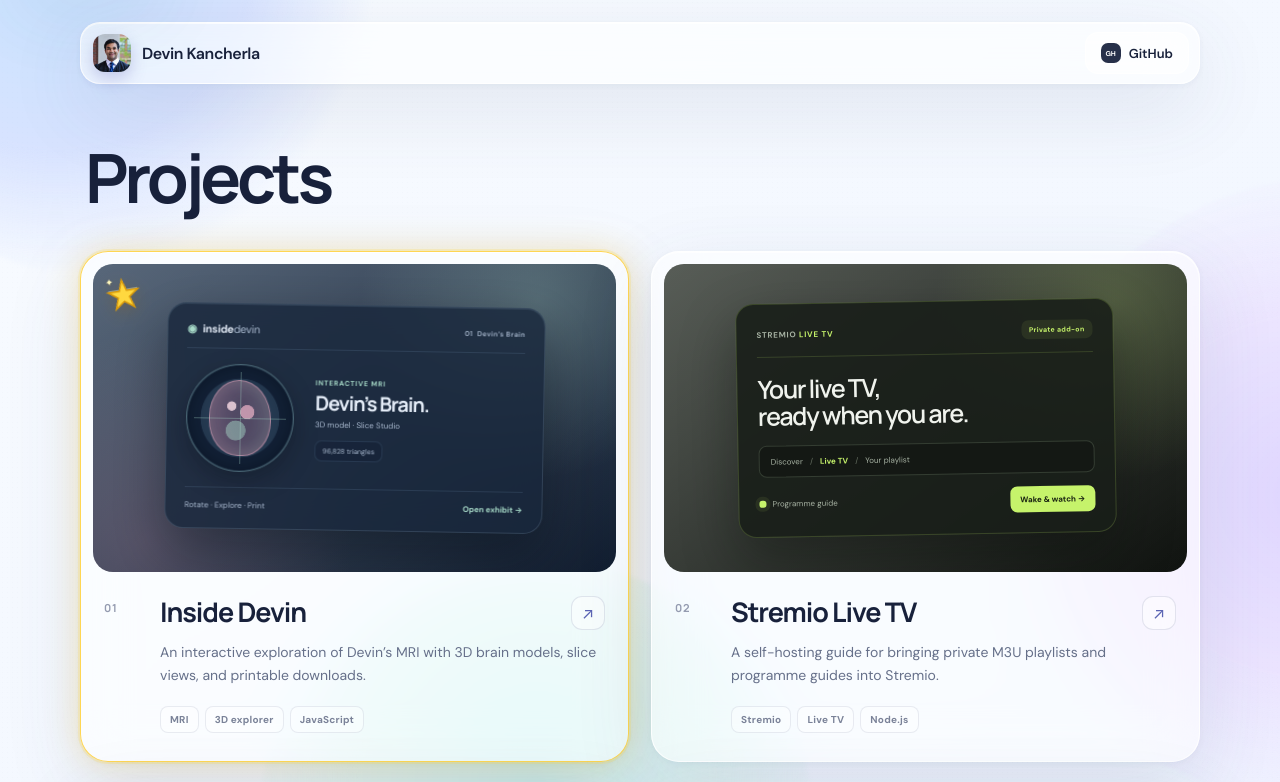
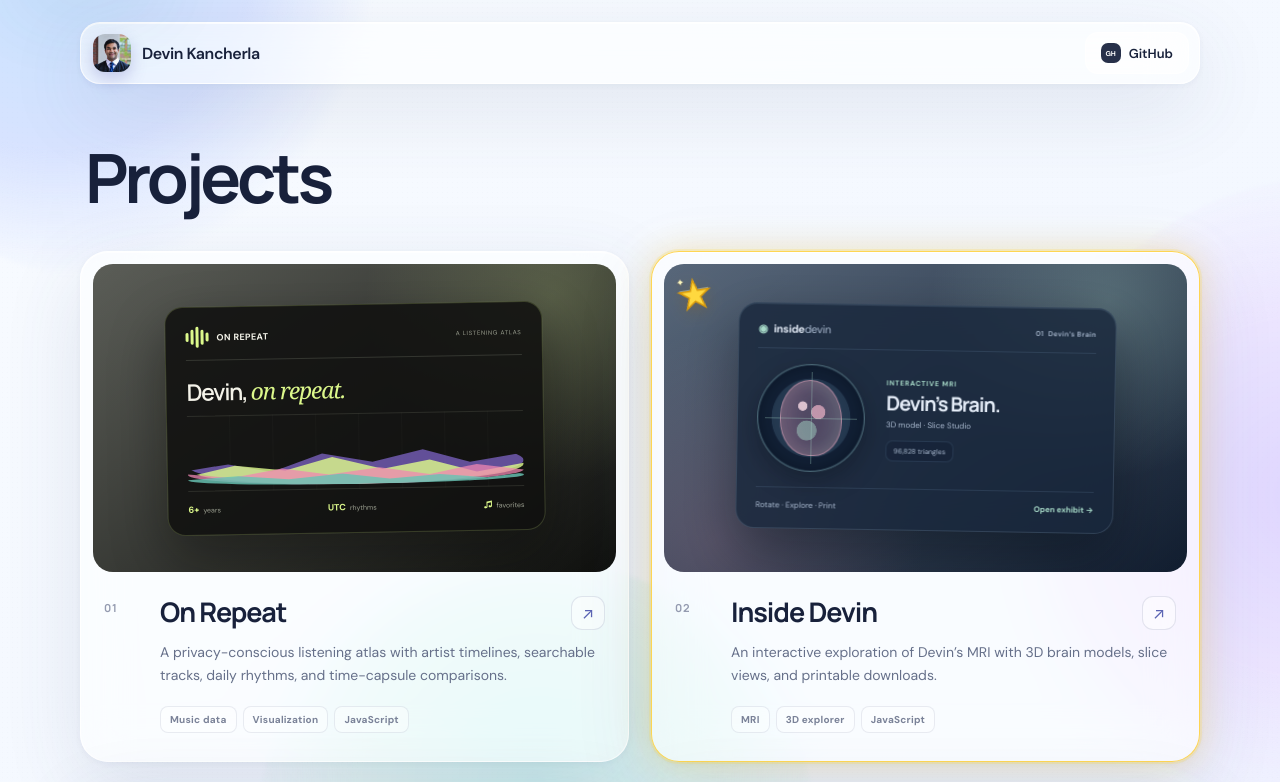
Before and after one commit to dev1niscool/dev1niscool.github.io, a plain HTML site: page index.html in a window 1280 px wide. Shown: the top 782 px of the page. Drawn offline with Linux system fonts and the light colour scheme.

Commit message:
Add On Repeat listening atlas

```diff
--- a/index.html
+++ b/index.html
@@ -72,6 +72,38 @@
         </div>
 
         <div class="project-grid">
+          <article class="project-card glass reveal-card">
+            <a
+              class="project-preview preview-spotify"
+              href="https://dev1niscool.github.io/spotify-atlas/"
+              target="_blank"
+              rel="noreferrer"
+              aria-label="Open On Repeat listening atlas"
+            >
+              <div class="spotify-panel" aria-hidden="true">
+                <div class="spotify-head">
+                  <span class="spotify-mark"><i></i><i></i><i></i><i></i><i></i></span>
+                  <b>ON REPEAT</b>
+                  <small>A LISTENING ATLAS</small>
+                </div>
+                <div class="spotify-title">Devin, <em>on repeat.</em></div>
+                <div class="spotify-river"><span></span><span></span><span></span><span></span></div>
+                <div class="spotify-stats"><span><b>6+</b> years</span><span><b>UTC</b> rhythms</span><span><b>♫</b> favorites</span></div>
+              </div>
+            </a>
+            <div class="project-info">
+              <div class="project-number">01</div>
+              <div class="project-copy">
+                <div class="project-title-line">
+                  <h3>On Repeat</h3>
+                  <a class="arrow-link" href="https://dev1niscool.github.io/spotify-atlas/" target="_blank" rel="noreferrer" aria-label="Visit On Repeat listening atlas">↗</a>
+                </div>
+                <p>A privacy-conscious listening atlas with artist timelines, searchable tracks, daily rhythms, and time-capsule comparisons.</p>
+                <div class="tag-list"><span>Music data</span><span>Visualization</span><span>JavaScript</span></div>
+              </div>
+            </div>
+          </article>
+
           <article class="project-card project-favorite glass reveal-card">
             <span class="favorite-star" aria-label="Favorite project" title="Favorite project"><span aria-hidden="true">★</span></span>
             <a
@@ -96,7 +128,7 @@
               </div>
             </a>
             <div class="project-info">
-              <div class="project-number">01</div>
+              <div class="project-number">02</div>
               <div class="project-copy">
                 <div class="project-title-line">
                   <h3>Inside Devin</h3>
@@ -127,7 +159,7 @@
               </div>
             </a>
             <div class="project-info">
-              <div class="project-number">02</div>
+              <div class="project-number">03</div>
               <div class="project-copy">
                 <div class="project-title-line">
                   <h3>Stremio Live TV</h3>
@@ -157,7 +189,7 @@
               </div>
             </a>
             <div class="project-info">
-              <div class="project-number">03</div>
+              <div class="project-number">04</div>
               <div class="project-copy">
                 <div class="project-title-line">
                   <h3>Clearpage</h3>
@@ -186,7 +218,7 @@
               </div>
             </a>
             <div class="project-info">
-              <div class="project-number">04</div>
+              <div class="project-number">05</div>
               <div class="project-copy">
                 <div class="project-title-line">
                   <h3>Inde — News Tracker</h3>
@@ -225,7 +257,7 @@
               </div>
             </a>
             <div class="project-info">
-              <div class="project-number">05</div>
+              <div class="project-number">06</div>
               <div class="project-copy">
                 <div class="project-title-line">
                   <h3>M3U Playlist Scanner</h3>
@@ -265,7 +297,7 @@
               </div>
             </a>
             <div class="project-info">
-              <div class="project-number">06</div>
+              <div class="project-number">07</div>
               <div class="project-copy">
                 <div class="project-title-line">
                   <h3>Autonomic Pharmacology Lab</h3>
@@ -300,7 +332,7 @@
               </div>
             </a>
             <div class="project-info">
-              <div class="project-number">07</div>
+              <div class="project-number">08</div>
               <div class="project-copy">
                 <div class="project-title-line">
                   <h3>Market Signals</h3>
@@ -335,7 +367,7 @@
               </div>
             </a>
             <div class="project-info">
-              <div class="project-number">08</div>
+              <div class="project-number">09</div>
               <div class="project-copy">
                 <div class="project-title-line">
                   <h3>GLP-1 Concentration Plotter</h3>
@@ -364,7 +396,7 @@
               </div>
             </a>
             <div class="project-info">
-              <div class="project-number">09</div>
+              <div class="project-number">10</div>
               <div class="project-copy">
                 <div class="project-title-line">
                   <h3>FanterFootbah Treasurer</h3>
@@ -391,7 +423,7 @@
               </div>
             </a>
             <div class="project-info">
-              <div class="project-number">10</div>
+              <div class="project-number">11</div>
               <div class="project-copy">
                 <div class="project-title-line">
                   <h3>IDR Arbitration Tool</h3>
@@ -419,7 +451,7 @@
               </div>
             </a>
             <div class="project-info">
-              <div class="project-number">11</div>
+              <div class="project-number">12</div>
               <div class="project-copy">
                 <div class="project-title-line">
                   <h3>GLP-1 Evidence Atlas</h3>
@@ -447,7 +479,7 @@
               </div>
             </a>
             <div class="project-info">
-              <div class="project-number">12</div>
+              <div class="project-number">13</div>
               <div class="project-copy">
                 <div class="project-title-line">
                   <h3>Instagram Unfollower Checker</h3>
--- a/styles.css
+++ b/styles.css
@@ -114,6 +114,14 @@ main, footer { width: min(1120px, calc(100% - 40px)); margin-inline: auto; }
 .favorite-key { width: max-content; max-width: 100%; display: flex; align-items: center; gap: 10px; margin: 36px auto 0; padding: 10px 15px; border-color: rgba(255,205,46,.48); border-radius: 15px; color: #7e6b29; }
 .favorite-key > span { color: #ffd83f; font-family: Arial, sans-serif; font-size: 23px; line-height: 1; -webkit-text-stroke: 1px #d99a0b; filter: drop-shadow(0 2px 3px rgba(157,99,0,.2)); transform: rotate(-8deg); }
 .favorite-key p { margin: 0; font-size: 12px; letter-spacing: .01em; }.favorite-key strong { color: #62511b; }
+
+.preview-spotify { background: radial-gradient(circle at 88% 10%, rgba(220,248,139,.2), transparent 35%), linear-gradient(145deg, #24271f, #10110f); }
+.spotify-panel { width: 82%; max-width: 378px; padding: 19px 20px; border: 1px solid rgba(220,248,139,.18); border-radius: 18px; color: #f4f3e9; background: rgba(16,17,15,.88); box-shadow: 0 24px 54px rgba(7,8,6,.4); transform: rotate(-1deg); }
+.spotify-head { display: grid; grid-template-columns: auto auto 1fr; align-items: center; gap: 8px; padding-bottom: 12px; border-bottom: 1px solid #343630; }.spotify-head > b { font-size: 9px; letter-spacing: .04em; }.spotify-head > small { justify-self: end; color: #9b9f90; font-size: 6px; letter-spacing: .12em; }
+.spotify-mark { height: 21px; display: flex; align-items: center; gap: 2px; }.spotify-mark i { display: block; width: 3px; border-radius: 3px; background: #dcf88b; }.spotify-mark i:nth-child(1), .spotify-mark i:nth-child(5) { height: 9px; }.spotify-mark i:nth-child(2), .spotify-mark i:nth-child(4) { height: 15px; }.spotify-mark i:nth-child(3) { height: 21px; }
+.spotify-title { margin: 15px 0 8px; font-family: "Manrope", sans-serif; font-size: 23px; font-weight: 600; letter-spacing: -.055em; }.spotify-title em { color: #dcf88b; font-family: Georgia, serif; font-weight: 400; }
+.spotify-river { position: relative; height: 76px; overflow: hidden; border-top: 1px solid rgba(104,108,94,.28); border-bottom: 1px solid rgba(104,108,94,.28); background: repeating-linear-gradient(90deg, transparent 0 42px, rgba(104,108,94,.1) 43px); }.spotify-river span { position: absolute; left: 0; right: 0; display: block; border-radius: 50%; transform-origin: center; }.spotify-river span:nth-child(1) { bottom: 4px; height: 42px; background: rgba(130,103,204,.72); clip-path: polygon(0 62%, 12% 48%, 25% 68%, 40% 26%, 55% 48%, 70% 20%, 84% 52%, 100% 32%, 100% 100%, 0 100%); }.spotify-river span:nth-child(2) { bottom: 4px; height: 35px; background: rgba(220,248,139,.82); clip-path: polygon(0 72%, 14% 42%, 29% 58%, 43% 22%, 58% 58%, 72% 34%, 86% 70%, 100% 48%, 100% 100%, 0 100%); }.spotify-river span:nth-child(3) { bottom: 4px; height: 24px; background: rgba(240,136,178,.74); clip-path: polygon(0 48%, 13% 66%, 28% 30%, 42% 58%, 57% 32%, 72% 64%, 86% 25%, 100% 52%, 100% 100%, 0 100%); }.spotify-river span:nth-child(4) { bottom: 4px; height: 13px; background: rgba(104,196,180,.82); clip-path: polygon(0 48%, 15% 24%, 30% 55%, 46% 18%, 60% 62%, 75% 35%, 89% 65%, 100% 34%, 100% 100%, 0 100%); }
+.spotify-stats { display: flex; justify-content: space-between; gap: 9px; padding-top: 12px; color: #9b9f90; font-size: 7px; }.spotify-stats span { display: flex; align-items: baseline; gap: 4px; }.spotify-stats b { color: #dcf88b; font-size: 9px; }
 
 .preview-mri { background: radial-gradient(circle at 85% 12%, rgba(167,218,200,.26), transparent 34%), radial-gradient(circle at 10% 90%, rgba(200,117,149,.2), transparent 38%), linear-gradient(145deg, #20344d, #111d2f); }
 .mri-panel { width: 82%; max-width: 378px; padding: 18px 19px; border: 1px solid rgba(157,187,210,.18); border-radius: 19px; color: #e5edf8; background: rgba(24,39,59,.82); box-shadow: 0 24px 54px rgba(3,9,16,.38), inset 0 1px 0 rgba(157,187,210,.1); backdrop-filter: blur(15px); transform: rotate(1deg); }
@@ -277,7 +285,7 @@ footer > a:last-child { font-weight: 700; color: #5b6382; }
   .pupil-gauge::before { width: 68px; height: 68px; }
   .pupil-gauge span { width: 36px; height: 36px; }
   .market-panel { width: 88%; }
-  .mri-panel, .stremio-panel, .clearpage-panel, .inde-panel { width: 88%; padding: 17px; }
+  .spotify-panel, .mri-panel, .stremio-panel, .clearpage-panel, .inde-panel { width: 88%; padding: 17px; }
   .mri-body { grid-template-columns: 100px minmax(0,1fr); gap: 12px; }
   .mri-scan { width: 96px; height: 96px; }.mri-scan i { top: 47px; }.mri-scan b { left: 47px; }
   .scanner-panel { width: 88%; padding: 17px; }
```
